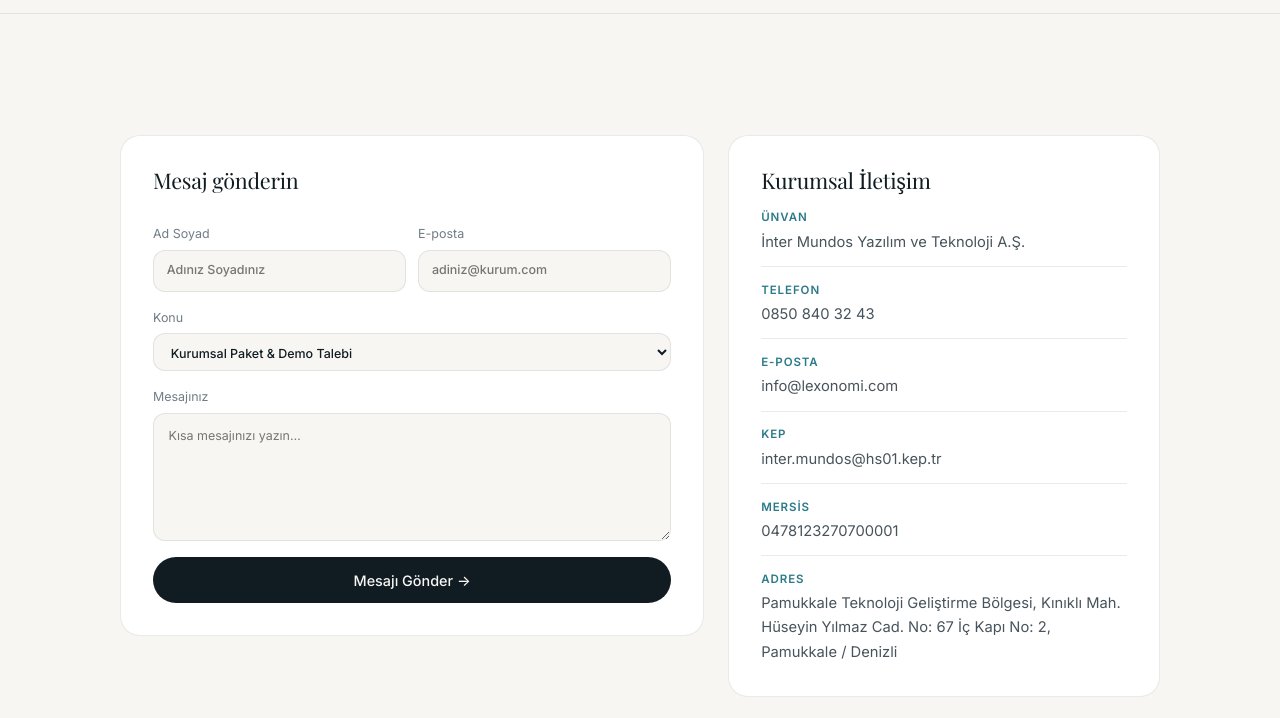
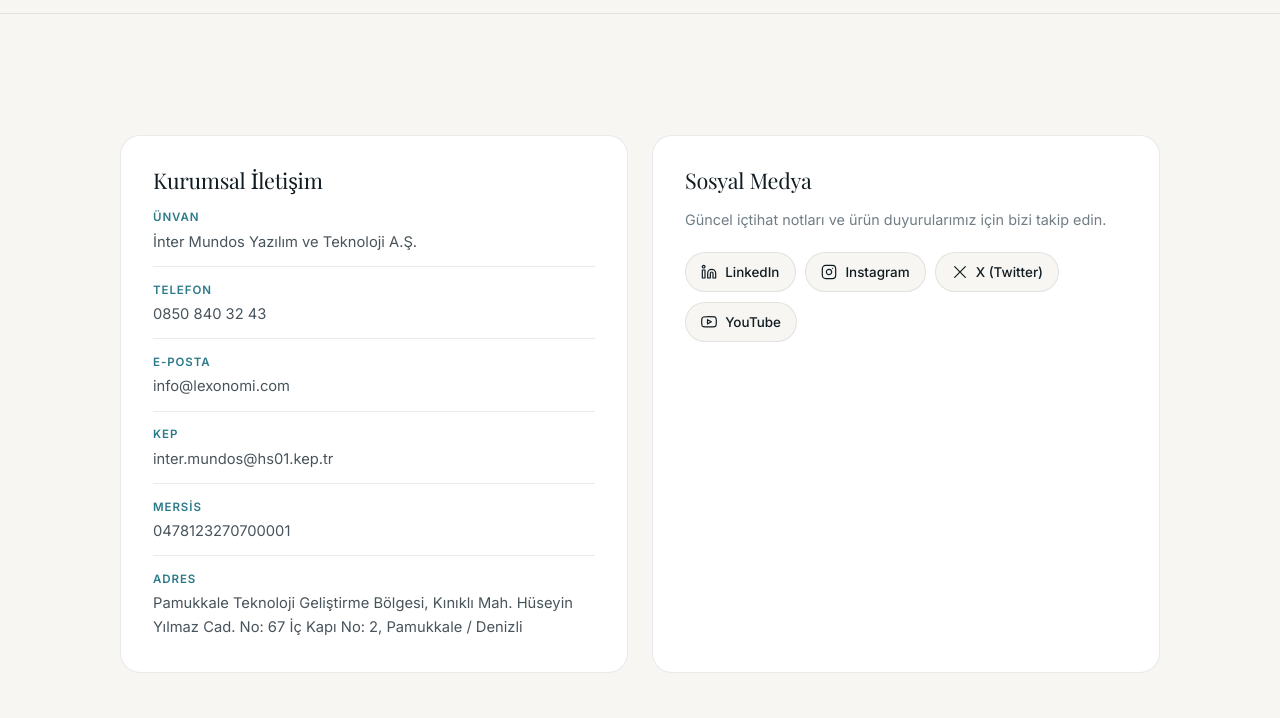
Before and after one commit to zeyerdm/lexonomi-web-sitesi, a plain HTML site: page iletisim/index.html in a window 1280 px wide. Shown: the part 360-1078 px from the top of the page. Drawn offline with nearby package versions, Linux system fonts and the light colour scheme; a web font is replaced by a local one.

Commit message:
style: equal two-column layout for contact page without form

```diff
--- a/app.js
+++ b/app.js
@@ -31,26 +31,12 @@
     a.href = a.dataset.selectPlan ? `${u}${u.includes('?') ? '&' : '?'}paket=${a.dataset.selectPlan}` : u;
   });
 
-  /* Sosyal medya bağlantıları & İletişim formu */
+  /* Sosyal medya bağlantıları */
   const social = window.LEXONOMI_SOCIAL || {};
   $$('[data-social]').forEach(a => {
     const u = social[a.dataset.social];
     if (u) a.href = u;
   });
-
-  const cForm = $('#contactForm');
-  if (cForm) {
-    cForm.addEventListener('submit', e => {
-      e.preventDefault();
-      const name = ($('#cName').value || '').trim();
-      const email = ($('#cEmail').value || '').trim();
-      const subj = ($('#cSubject').value || 'İletişim').trim();
-      const msg = ($('#cMsg').value || '').trim();
-      const body = `Ad Soyad: ${name}\nE-posta: ${email}\n\n${msg}`;
-      window.location.href = `mailto:info@lexonomi.com?subject=${encodeURIComponent('[Lexonomi] ' + subj)}&body=${encodeURIComponent(body)}`;
-      toast('E-posta uygulamanız açılıyor.');
-    });
-  }
 
   /* Logoya tıklanınca ana sayfa başına kasmadan anında dön */
   $$('a.brand').forEach(b => b.addEventListener('click', e => {
--- a/iletisim/index.html
+++ b/iletisim/index.html
@@ -78,31 +78,6 @@
 
     <section class="section">
       <div class="container contact-grid">
-        <form class="contact-card contact-form" id="contactForm">
-          <h2>Mesaj gönderin</h2>
-          <div class="two-col">
-            <label class="field">Ad Soyad
-              <input type="text" id="cName" required placeholder="Adınız Soyadınız" />
-            </label>
-            <label class="field">E-posta
-              <input type="email" id="cEmail" required placeholder="adiniz@kurum.com" />
-            </label>
-          </div>
-          <label class="field">Konu
-            <select id="cSubject">
-              <option value="Kurumsal Paket & Demo Talebi">Kurumsal Paket &amp; Demo Talebi</option>
-              <option value="Teknik Destek">Teknik Destek</option>
-              <option value="İş Birliği & Basın">İş Birliği &amp; Basın</option>
-              <option value="Diğer">Diğer</option>
-            </select>
-          </label>
-          <label class="field">Mesajınız
-            <textarea id="cMsg" rows="5" required placeholder="Kısa mesajınızı yazın…"></textarea>
-          </label>
-          <button type="submit" class="btn btn-primary">Mesajı Gönder →</button>
-        </form>
-
-        <div class="contact-side">
         <div class="contact-card">
           <h2>Kurumsal İletişim</h2>
           <dl class="contact-dl">
@@ -117,7 +92,7 @@
 
         <div class="contact-card">
           <h2>Sosyal Medya</h2>
-            <p class="muted" style="margin:0 0 1rem;font-size:.88rem;">Güncel içtihat notları ve ürün duyurularımız için bizi takip edin.</p>
+          <p class="muted" style="margin:0 0 1.25rem;font-size:.9rem;">Güncel içtihat notları ve ürün duyurularımız için bizi takip edin.</p>
           <div class="social-pills">
             <a href="https://www.linkedin.com/company/lexonomi/" target="_blank" rel="noopener noreferrer" data-social="linkedin" aria-label="LinkedIn">
               <svg viewBox="0 0 24 24" aria-hidden="true"><path d="M16 8a6 6 0 0 1 6 6v7h-4v-7a2 2 0 0 0-4 0v7h-4v-7a6 6 0 0 1 6-6zM2 9h4v12H2z"/><circle cx="4" cy="4" r="2"/></svg>
@@ -135,7 +110,6 @@
               <svg viewBox="0 0 24 24" aria-hidden="true"><path d="M22.54 6.42a2.78 2.78 0 0 0-1.94-2C18.88 4 12 4 12 4s-6.88 0-8.6.46a2.78 2.78 0 0 0-1.94 2A29 29 0 0 0 1 11.75a29 29 0 0 0 .46 5.33A2.78 2.78 0 0 0 3.4 19c1.72.46 8.6.46 8.6.46s6.88 0 8.6-.46a2.78 2.78 0 0 0 1.94-2 29 29 0 0 0 .46-5.25 29 29 0 0 0-.46-5.33z"/><polygon points="9.75 15.02 15.5 11.75 9.75 8.48 9.75 15.02"/></svg>
               <span>YouTube</span>
             </a>
-            </div>
           </div>
         </div>
       </div>
--- a/styles.css
+++ b/styles.css
@@ -2434,14 +2434,9 @@ input[type="range"] {
 /* İLETİŞİM SAYFASI VE SOSYAL MEDYA */
 .contact-grid {
   display: grid;
-  grid-template-columns: minmax(0, 1.15fr) minmax(0, .85fr);
+  grid-template-columns: repeat(2, minmax(0, 1fr));
   gap: 1.5rem;
-  align-items: start;
-}
-
-.contact-side {
-  display: grid;
-  gap: 1.5rem;
+  align-items: stretch;
 }
 
 .contact-card {
@@ -2449,6 +2444,9 @@ input[type="range"] {
   border: 1px solid var(--line);
   border-radius: 20px;
   padding: clamp(1.35rem, 3vw, 2rem);
+  height: 100%;
+  display: flex;
+  flex-direction: column;
 }
 
 .contact-card h2 {
```
Lines whose indentation alone changed are shown as unchanged.
